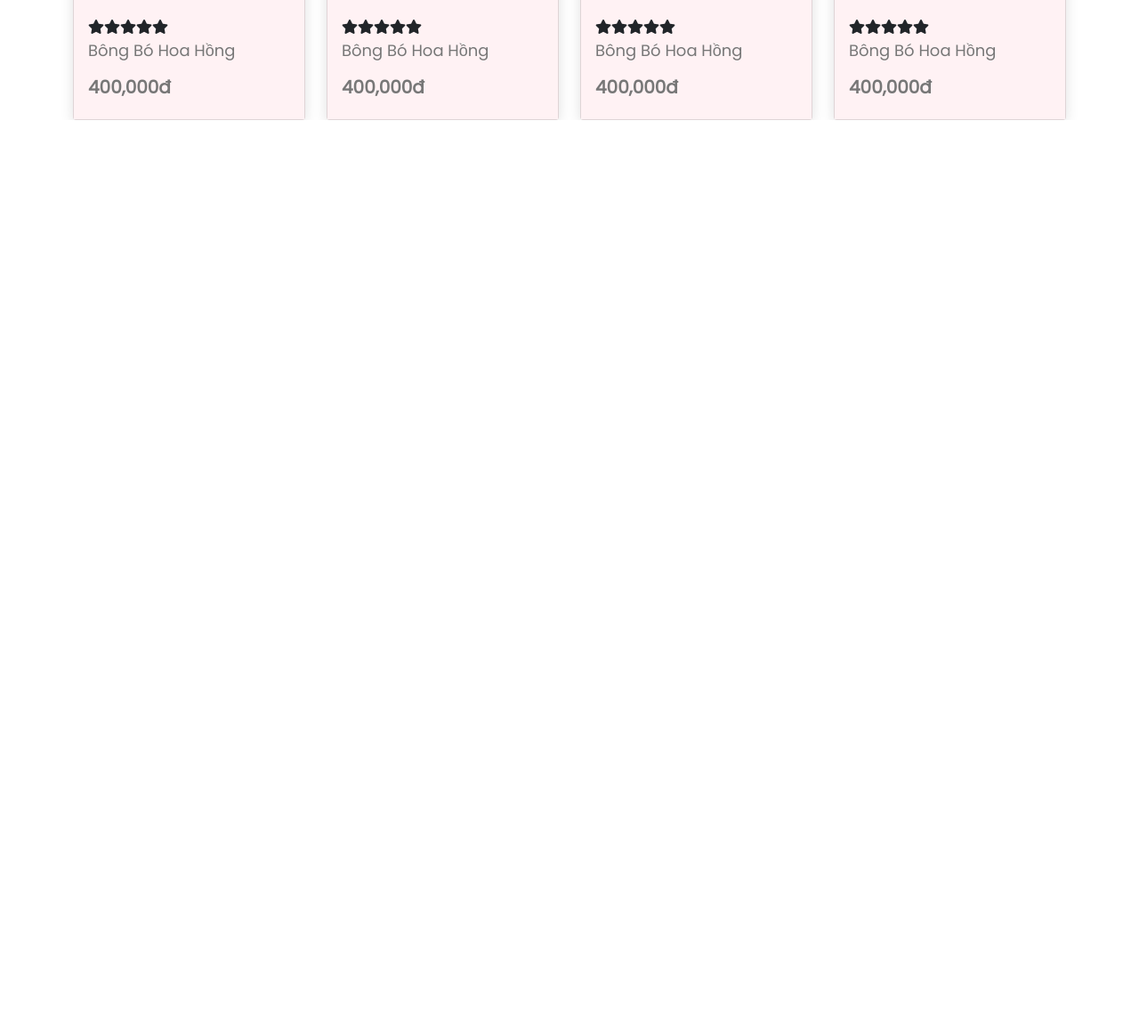
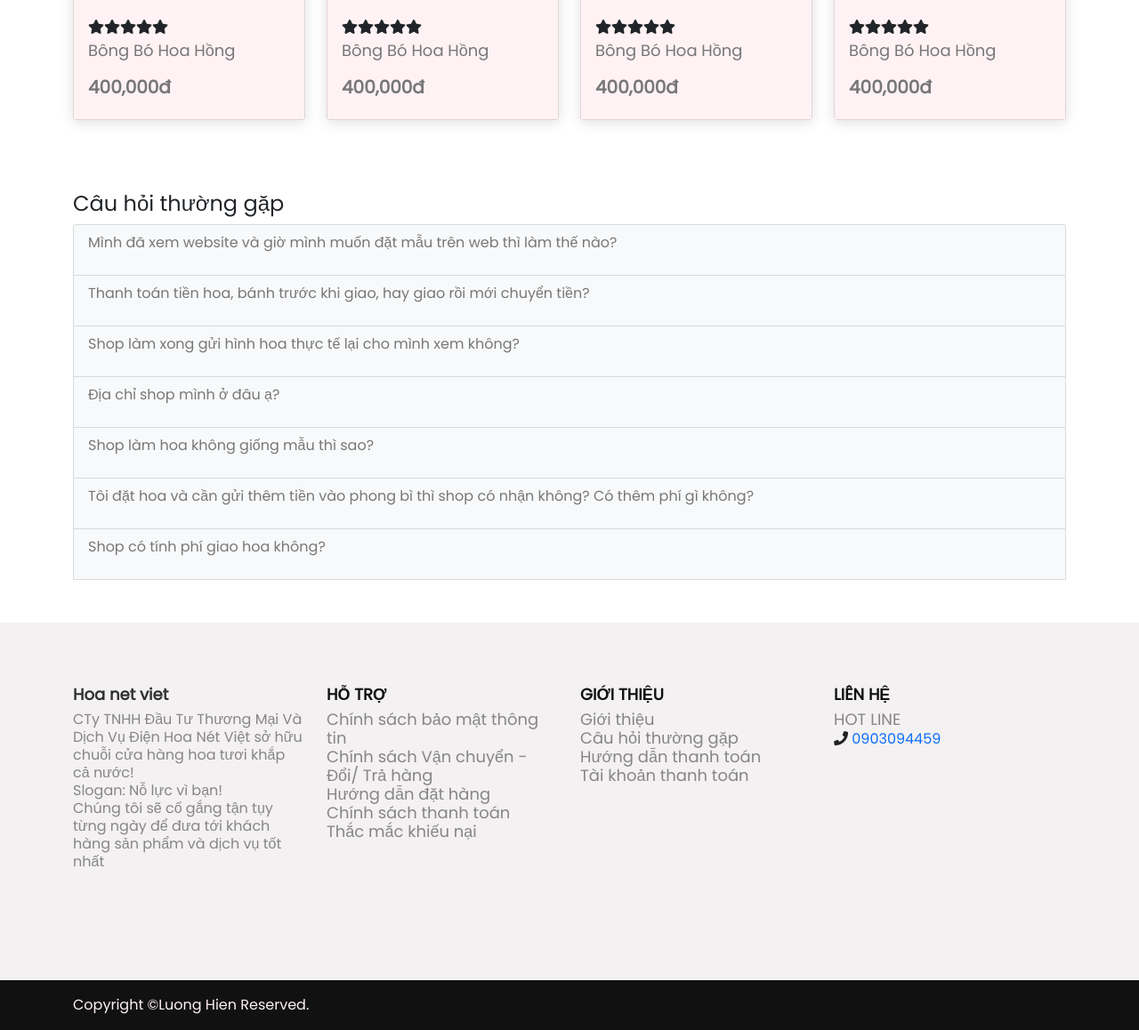
Before and after one commit to hienluong99/flower-shop, a PHP site: page /gioithieu.html in a window 1280 px wide. Shown: the part 2713-3871 px from the top of the page at 89% size. Before the commit the page ends 2848 px from the top, so only its background shows below. Run offline with PHP 8.4, Linux system fonts and the light colour scheme.

Commit message:
add detail page

```diff
--- a/gioithieu.html
+++ b/gioithieu.html
@@ -5,6 +5,9 @@
     <meta charset="UTF-8">
     <meta http-equiv="X-UA-Compatible" content="IE=edge">
     <meta name="viewport" content="width=device-width, initial-scale=1.0">
+    <meta data-n-head="ssr" data-hid="image" name="og:image"
+        content="https://d1kwj86ddez2oj.cloudfront.net/10102020/nAmSyAA8hggjvK6aLSd7ND5CKDx4C7zlxHLo4QY4.png">
+    <link data-n-head="ssr" rel="icon" type="image/x-icon" href="/favicon.png">
     <link href="https://cdn.jsdelivr.net/npm/bootstrap@5.1.3/dist/css/bootstrap.min.css" rel="stylesheet"
         integrity="sha384-1BmE4kWBq78iYhFldvKuhfTAU6auU8tT94WrHftjDbrCEXSU1oBoqyl2QvZ6jIW3" crossorigin="anonymous">
     <link rel="stylesheet" href="./css/all.min.css">
@@ -419,8 +422,196 @@
                 </div>
             </div>
         </section>
-        <div class="container">
+        <div class="faq container">
+            <h4>Câu hỏi thường gặp</h4>
+            <div class="list-group w-100 mb-5">
+                <a href="#a1" data-bs-toggle="collapse" aria-expanded="false" aria-controls="collapseExample"
+                    class="list-group-item  bg-light">
+                    <p class="">
+                        Mình đã xem website và giờ mình muốn đặt mẫu trên web thì làm thế nào?
+                    </p>
+                </a>
+                <div class="list-group-item collapse mb-2" id="a1">
+                    Quý khách gọi điện, chat, hoặc để lại sdt trên mẫu hoa ở ô nhập số điện thoại ! Sau đó shop hoa sẽ
+                    gọi lại để lấy thông
+                    tin đầy đủ đơn hàng:Cho em - nội dung ghi trên hoa: - thời gian giao: - địa chỉ giao hoa củ thể: -
+                    tên, sđt người nhận!
+                </div>
+                <a href="#a2" data-bs-toggle="collapse" aria-expanded="false" aria-controls="collapseExample"
+                    class="list-group-item bg-light">
+                    <p>
+                        Thanh toán tiền hoa, bánh trước khi giao, hay giao rồi mới chuyển tiền?
+                    </p>
+                </a>
+                <div class="collapse list-group-item mb-2" id="a2">
+                    Dạ shop nhận chuyển khoản rồi mới làm hoa, bánh nhé!
+                </div>
+                <a href="#a3" data-bs-toggle="collapse" aria-expanded="false" aria-controls="collapseExample"
+                    class="list-group-item  bg-light">
+                    <p>
+                        Shop làm xong gửi hình hoa thực tế lại cho mình xem không?
+                    </p>
+                </a>
+                <div class="collapse list-group-item mb-2" id="a3">
+                    Shop sau khi làm xong gửi hình cho quý khách xem duyệt, rồi mới tiến hành liên hệ đi giao hàng nhé!
+                </div>
+                <a href="#a4" data-bs-toggle="collapse" aria-expanded="false" aria-controls="collapseExample"
+                    class="list-group-item bg-light">
+                    <p>
+                        Địa chỉ shop mình ở đâu ạ?
+                    </p>
+                </a>
+                <div class="collapse list-group-item mb-2" id="a4">
+                    Dạ bên shop có nhiều cơ sở ạ? Nhằm tăng khả năng giao nhanh, hoa tươi ! Quý khách gửi địa chỉ cụ thể
+                    cần giao để shop
+                    gần địa chỉ giao hoa nhất tiến hành làm,! Thường bán kính chi nhánh trong vòng 5km! Hiện tại hệ
+                    thống shop đã có mặt 709
+                    quận huyện, 63 tỉnh thành trong cả nước
+                </div>
+                <a href="#a5" data-bs-toggle="collapse" aria-expanded="false" aria-controls="collapseExample"
+                    class="list-group-item bg-light">
+                    <p>
+                        Shop làm hoa không giống mẫu thì sao?
+                    </p>
+                </a>
+                <div class="collapse list-group-item mb-2" id="a5">
+                    Trong thực tế có nhiều trường hợp do mùa vụ, hoặc lý do hàng nhập về không kịp, hay đặc trưng từng
+                    địa phương hoa sẽ
+                    không đủ để thiết kế mẫu khách đã đặt! Lúc đó shop sẽ báo trước với người đặt nhằm đưa ra phương án
+                    tốt nhất để cắm hoa
+                    tươi đẹp nhất! Còn nếu khách không đồng ý, shop sẽ hoàn tiền lại 100% ngay lúc đó để khách hàng tiến
+                    hành dịch vụ khác
+                </div>
+                <a href="#a6" data-bs-toggle="collapse" aria-expanded="false" aria-controls="collapseExample"
+                    class="list-group-item bg-light">
+                    <p>
+                        Tôi đặt hoa và cần gửi thêm tiền vào phong bì thì shop có nhận không? Có thêm phí gì không?
+                    </p>
+                </a>
+                <div class="collapse list-group-item mb-2" id="a6">
+                    Shop nhận giao hoa kèm với phong bì! Việc này quý khách chỉ cần chuyển tiền hoa + với số tiền bỏ
+                    phong bì kèm theo!
+                    Không thu thêm phí cho việc gửi kèm tiền
+                </div>
+                <a href="#a7" data-bs-toggle="collapse" aria-expanded="false" aria-controls="collapseExample"
+                    class="list-group-item bg-light">
+                    <p>
+                        Shop có tính phí giao hoa không?
+                    </p>
+                </a>
+                <div class="collapse list-group-item mb-2" id="a7">
+                    Shop free ship nội thành, còn ngoại thành thì tùy từng khu vực mà shop sẽ trao đổi với khách
+                </div>
+            </div>
+        </div>
+        <div class="shopify-section" style="background-color: rgba(231, 227, 227, 0.5);">
+            <footer class="bg-img-footer">
+                <section class="light-layout">
+                    <div class="container">
+                        <div class="row footer-theme">
+                            <div class="col-lg-3 col-md-6 offset-right">
+                                <div class="footer-contact" style="">
+                                    <h4>Hoa net viet</h4>
+                                    <div>
+                                        <ul>
+                                            <li>CTy TNHH Đầu Tư Thương Mại Và Dịch Vụ Điện Hoa Nét Việt sở hữu chuỗi cửa
+                                                hàng hoa tươi khắp cả nước!</li>
+                                            <li>Slogan: Nỗ lực vì bạn!</li>
+                                            <li>Chúng tôi sẽ cố gắng tận tụy từng ngày để đưa tới khách hàng sản phẩm và
+                                                dịch vụ tốt nhất</li>
+                                        </ul>
+                                        <p>&nbsp;</p>
+                                    </div>
+                                </div>
+                            </div>
+                            <div class="col-lg-3 col-md-6">
+                                <div class="sub-title">
+                                    <div class="footer-title">
+                                        <h4 class="lang_trans" style="color: #111111">
+                                            HỖ TRỢ
+                                        </h4>
+                                    </div>
+                                    <div class="footer-content">
+                                        <ul class="contact-list" style="padding-left: 0 ">
+                                            <li style="color: #222222; padding-left:0px;"><a href="/chinh-sach-bao-mat"
+                                                    class=""><span class="lang_trans">Chính
+                                                        sách bảo mật thông tin</span></a></li>
+                                            <li style="color: #222222; padding-left:0px;"><a
+                                                    href="/chinh-sach-van-chuyen" class=""><span
+                                                        class="lang_trans">Chính sách Vận chuyển - Đổi/ Trả
+                                                        hàng</span></a></li>
+                                            <li style="color: #222222; padding-left:0px;"><a href="/huong-dan-dat-hang"
+                                                    class=""><span class="lang_trans">Hướng
+                                                        dẫn đặt hàng</span></a></li>
+                                            <li style="color: #222222; padding-left:0px;"><a
+                                                    href="/chinh-sach-thanh-toan" class=""><span
+                                                        class="lang_trans">Chính sách thanh toán</span></a></li>
+                                            <li style="color: #222222; padding-left:0px;"><a href="/thac-mac-khieu-nai"
+                                                    class=""><span class="lang_trans">Thắc
+                                                        mắc khiếu nại</span></a></li>
+                                        </ul>
+                                    </div>
+                                </div>
+                            </div>
+                            <div class="col-lg-3 col-md-6">
+                                <div class="sub-title">
+                                    <div class="footer-title">
+                                        <h4 data-trans="#footer1_1580379742872_info_title" class="lang_trans"
+                                            style="color: #111111">
+                                            GIỚI THIỆU
+                                        </h4>
+                                    </div>
+                                    <div class="footer-contant">
+                                        <ul class="contact-list" style="padding-left: 0 ">
+                                            <li style="color: #222222; padding-left:0px;"><a href="/gioi-thieu"
+                                                    class=""><span class="lang_trans">Giới thiệu</span></a></li>
+                                            <li style="color: #222222; padding-left:0px;"><a href="/cau-hoi-thuong-gap"
+                                                    class=""><span class="lang_trans">Câu hỏi thường gặp</span></a></li>
+                                            <li style="color: #222222; padding-left:0px;"><a
+                                                    href="/huong-dan-thanh-toan" class=""><span class="lang_trans">Hướng
+                                                        dẫn thanh toán</span></a></li>
+                                            <li style="color: #222222; padding-left:0px;"><a
+                                                    href="/tai-khoan-thanh-toan" class=""><span class="lang_trans">Tài
+                                                        khoản thanh toán</span></a></li>
+                                        </ul>
+                                    </div>
+                                </div>
+                            </div>
+                            <div class="col-lg-3 col-md-6">
+                                <div class="sub-title">
+                                    <div class="footer-title">
+                                        <h4 class="lang_trans" style="color: #111111">
+                                            LIÊN HỆ
+                                        </h4>
+                                    </div>
+                                    <div class="footer-contant">
+                                        <ul class="contact-list pl-0">
+                                            <li class="pl-0" style="color: #222222; "><span>
+                                                    HOT LINE
+                                                </span></li>
+                                            <li style="color: #222222;"><i class="fa fa-phone"></i> <a
+                                                    href="tel:0903094459" class="text-bold hotline">0903094459</a></li>
 
+                                        </ul>
+                                    </div>
+                                </div>
+                            </div>
+                        </div>
+                    </div>
+                </section>
+                <div class="sub-footer pt-3" style="background-color: #111111;">
+                    <div class="container">
+                        <div class="row">
+                            <div class="col-xl-6 col-md-6 col-sm-12" style="color:#FFF2F4;">
+                                <p>
+                                    Copyright ©Luong Hien Reserved.
+                                </p>
+                            </div>
+
+                        </div>
+                    </div>
+                </div>
+            </footer>
         </div>
     </div>
     <script>
@@ -442,4 +633,7 @@
             // Use above variables to manipulate the DOM
         });
     </script>
+    <script src="https://cdn.jsdelivr.net/npm/bootstrap@5.1.3/dist/js/bootstrap.bundle.min.js"
+        integrity="sha384-ka7Sk0Gln4gmtz2MlQnikT1wXgYsOg+OMhuP+IlRH9sENBO0LRn5q+8nbTov4+1p" crossorigin="anonymous">
+        </script>
 </body>
--- a/styles.css
+++ b/styles.css
@@ -355,6 +355,13 @@ a {
   color: rgb(119, 119, 119);
 }
 
-.product-related{
+.product-related {
+}
 
+.faq {
+  margin-top: 80px;
 }
+
+.list-group-item P {
+  color: rgb(119, 119, 119);
+}
```
Also changed, not shown: chitietsanpham.html (added, +157 -0 lines), index.html (+4 -4 lines), images/hoachiabuon1.png (added).
